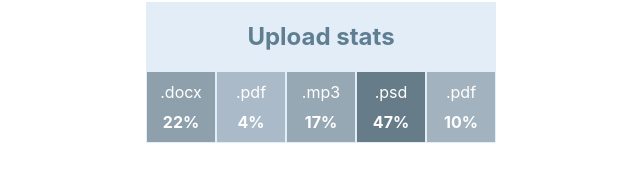
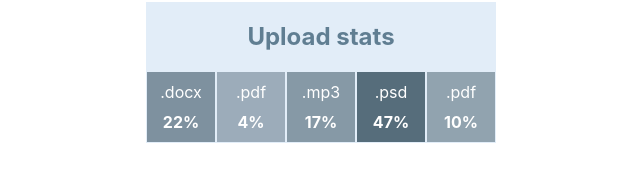
Before and after one commit to YuliaTsveleva/goit-react-hw-01-components, a React (Create React App) app: page / in a window 1280 px wide. Shown: the part 405-596 px from the top of the page, without its empty margins (319-959 px from the left). Built offline with nearby package versions, Linux system fonts and the light colour scheme.

Commit message:
deleted comments

```diff
--- a/src/components/FriendList/FriendListItem.js
+++ b/src/components/FriendList/FriendListItem.js
@@ -1,7 +1,5 @@
 import PropTypes from 'prop-types';
 import s from './FriendListItem.module.css';
-// import friend from '../../data/friends.json';
-
 export default function FriendListItem(props) {
   const { avatar, name, isOnline } = props;
   return (
--- a/src/components/Statistics/Statistics.js
+++ b/src/components/Statistics/Statistics.js
@@ -1,6 +1,5 @@
 import PropTypes from 'prop-types';
 import s from './Statistics.module.css';
-
 export default function Statistics(props) {
   const { title, stats } = props;
   return (
@@ -13,7 +12,7 @@ export default function Statistics(props) {
             className={s.listItem}
             style={{
               backgroundColor:
-                'rgba(66, 90, 105,' + (item.percentage + 30) / 100 + ')',
+                'rgba(66, 90, 105,' + (item.percentage + 40) / 100 + ')',
             }}
           >
             <span className={s.label}>{item.label}</span>
@@ -25,13 +24,6 @@ export default function Statistics(props) {
   );
 }
 
-// const divStyle = {
-//   color: 'blue',
-//   backgroundImage: 'url(' + imgUrl + ')',
-// };
-// function HelloWorldComponent() {
-//   return <div style={divStyle}>Hello World!</div>;
-
 Statistics.propTypes = {
   title: PropTypes.string,
   stats: PropTypes.arrayOf(
```
Also changed, not shown: src/components/Transactions/TransactionHistory.js (+0 -8 lines).
